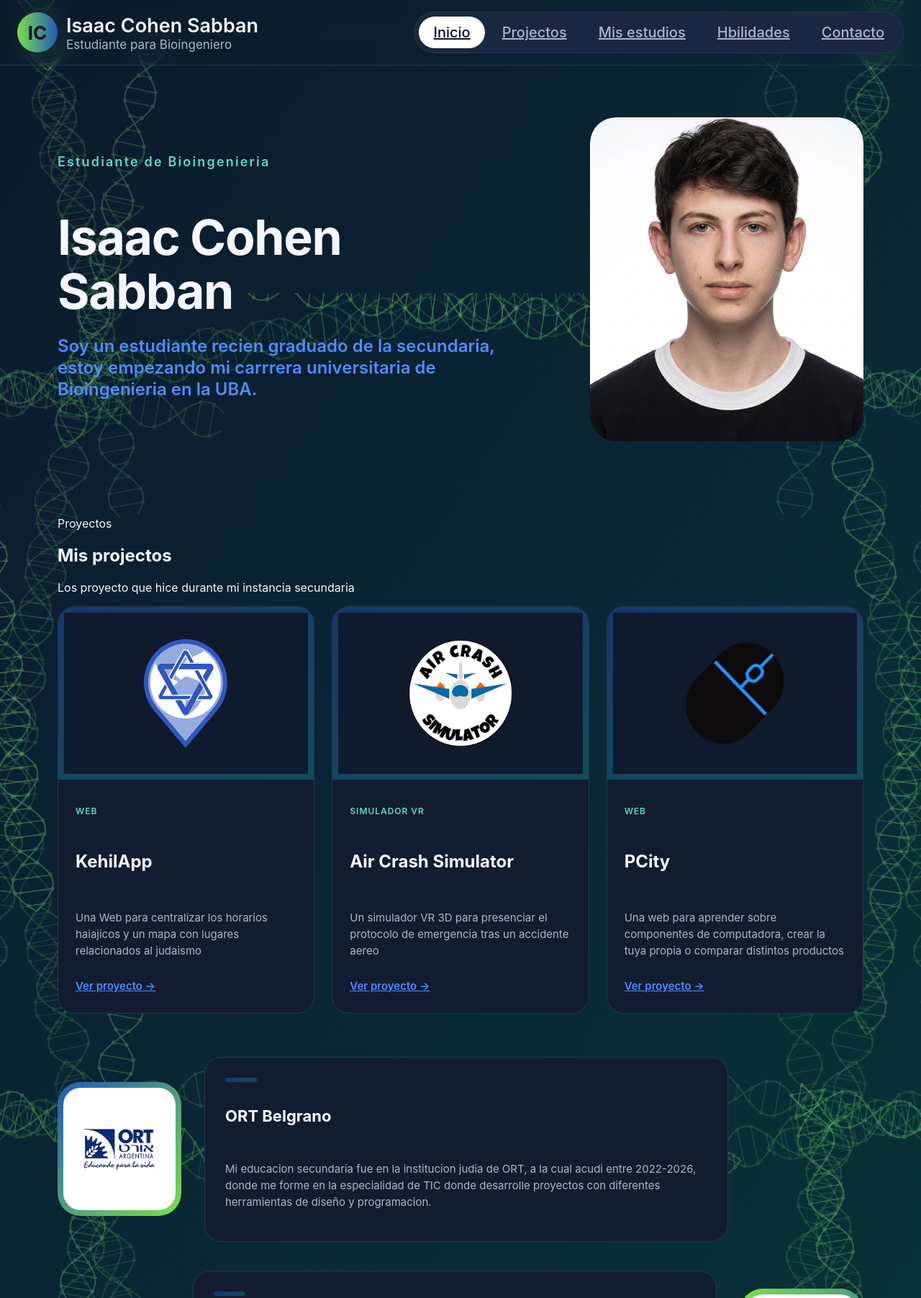
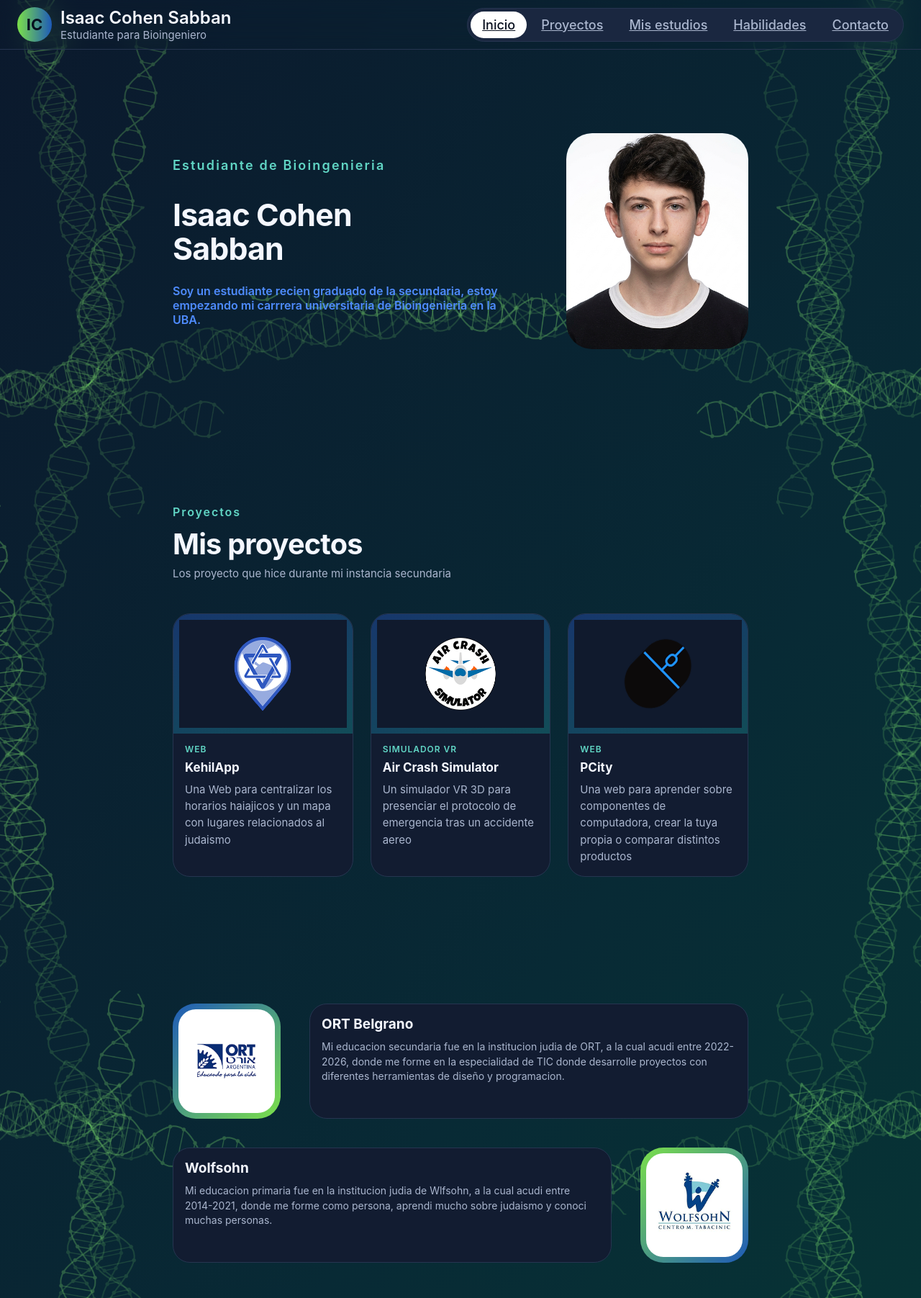
Before and after one commit to sakitosigma/Portfolio, an Astro site in the folder portfolio/: page / in a window 1280 px wide. Shown: the top 1803 px of the page at 72% size. Built offline with nearby package versions, Linux system fonts and the light colour scheme; Astro itself is replaced by a stand-in of ours.

Commit message:
terminado

```diff
--- a/portfolio/src/components/Contact.astro
+++ b/portfolio/src/components/Contact.astro
@@ -1,7 +1,6 @@
 ---
-// Reemplazá por tus datos reales
-const email = 'mailto:tu-correo@ejemplo.com';
-const linkedin = 'https://www.linkedin.com/in/tu-usuario';
+const email = 'mailto:fede.cohen.sabban@gmail.com';
+const linkedin = 'https://www.linkedin.com/in/tobias-german-b89632322/';
 ---
 
 <section id="contacto" class="section">
@@ -9,7 +8,7 @@ const linkedin = 'https://www.linkedin.com/in/tu-usuario';
     <div class="contact">
       <h2 class="contact__title">Contactame</h2>
       <div class="contact__actions">
-        <a class="btn btn--light" href={email}>Mail</a>
+        <a class="btn btn--light" href={email}>Mail: fede.cohen.sabban@gmail.com</a>
         <a class="btn btn--ghost" href={linkedin} target="_blank" rel="noopener noreferrer">LinkedIn</a>
       </div>
     </div>
@@ -17,17 +16,17 @@ const linkedin = 'https://www.linkedin.com/in/tu-usuario';
 </section>
 
 <style>
-  .section { padding-block: 110px; }
+  .section { padding-block: clamp(72px, 5.75vw, 110px); }
   .contact {
     display: flex;
     flex-direction: column;
     align-items: center;
-    gap: 22px;
-    padding: 72px 24px;
+    gap: 18px;
+    padding: clamp(48px, 3.35vw, 64px) 24px;
     border-radius: 40px;
     background: var(--grad-h);
     text-align: center;
   }
-  .contact__title { font-size: clamp(36px, 5vw, 48px); font-weight: 700; letter-spacing: -0.02em; }
+  .contact__title { margin: 0; font-size: clamp(36px, 5vw, 48px); line-height: 1.1; font-weight: 700; letter-spacing: -0.02em; }
   .contact__actions { display: flex; flex-wrap: wrap; justify-content: center; gap: 14px; }
 </style>
--- a/portfolio/src/components/Hero.astro
+++ b/portfolio/src/components/Hero.astro
@@ -19,12 +19,12 @@
 </section>
 
 <style>
-  .hero { padding-block: 72px 88px; }
+  .hero { padding-block: 116px 112px; }
   .hero__inner {
     display: grid;
-    grid-template-columns: 1fr 380px;
+    grid-template-columns: minmax(0, 1fr) min(19.8vw, 380px);
     align-items: center;
-    gap: 64px;
+    gap: clamp(36px, 6.25vw, 120px);
   }
   .hero__eyebrow {
     font-size: 18px;
@@ -34,24 +34,26 @@
     margin-bottom: 24px;
   }
   .hero__name {
-    font-size: clamp(44px, 6vw, 68px);
+    font-size: clamp(38px, 3.35vw, 64px);
     line-height: 1.1;
     font-weight: 700;
     letter-spacing: -0.02em;
     margin-bottom: 24px;
   }
   .hero__bio {
-    font-size: clamp(18px, 2vw, 24px);
+    font-size: clamp(16px, 1.25vw, 24px);
     line-height: 1.25;
     font-weight: 600;
     color: var(--blue);
     max-width: 640px;
   }
-  .hero__photo { width: 380px; height: 450px; border-radius: 36px; overflow: hidden; }
+  .hero__photo { width: min(19.8vw, 380px); aspect-ratio: 380 / 450; height: auto; border-radius: 36px; overflow: hidden; }
   .hero__photo img { width: 100%; height: 100%; object-fit: cover; border-radius: 32px; }
 
   @media (max-width: 900px) {
+    .hero { padding-block: 64px 76px; }
     .hero__inner { grid-template-columns: 1fr; gap: 48px; justify-items: center; text-align: center; }
+    .hero__inner { width: min(100% - 32px, 700px); }
     .hero__photo { width: min(340px, 100%); height: auto; aspect-ratio: 380 / 450; }
   }
 </style>
--- a/portfolio/src/components/Nav.astro
+++ b/portfolio/src/components/Nav.astro
@@ -1,9 +1,9 @@
 ---
 const links = [
   { href: '#inicio', label: 'Inicio' },
-  { href: '#projectos', label: 'Projectos' },
+  { href: '#proyectos', label: 'Proyectos' },
   { href: '#estudios', label: 'Mis estudios' },
-  { href: '#habilidades', label: 'Hbilidades' },
+  { href: '#habilidades', label: 'Habilidades' },
   { href: '#contacto', label: 'Contacto' },
 ];
 ---
@@ -31,7 +31,7 @@ const links = [
     position: sticky;
     top: 0;
     z-index: 1000;
-    padding: 16px 24px;
+    padding: 10px 24px;
     background: rgb(10 16 32 / 0%);
     border-bottom: 1px solid var(--border);
     backdrop-filter: blur(16px);
@@ -49,30 +49,30 @@ const links = [
   .brand__logo {
     display: grid;
     place-items: center;
-    width: 56px;
-    height: 56px;
+    width: 48px;
+    height: 48px;
     border-radius: 999px;
     background: linear-gradient(90deg, #7be04a, #1e5ab8);
     color: #06101f;
     font-weight: 700;
-    font-size: 26px;
+    font-size: 22px;
   }
   .brand__text { display: flex; flex-direction: column; white-space: nowrap; }
-  .brand__name { font-size: 27px; font-weight: 600; color: var(--text); }
-  .brand__role { font-size: 17px; color: var(--muted); }
+  .brand__name { font-size: 24px; font-weight: 600; color: var(--text); }
+  .brand__role { font-size: 15px; color: var(--muted); }
 
   .nav__links {
     display: flex;
     gap: 4px;
-    padding: 6px;
+    padding: 4px;
     background: var(--surface-2);
     border: 1px solid var(--border);
     border-radius: 999px;
   }
   .nav__link {
-    padding: 10px 20px;
+    padding: 8px 16px;
     border-radius: 999px;
-    font-size: 20px;
+    font-size: 18px;
     font-weight: 500;
     color: var(--muted);
     white-space: nowrap;
@@ -88,6 +88,7 @@ const links = [
     .nav__link { font-size: 15px; padding: 8px 12px; }
   }
   @media (max-width: 760px) {
+    .nav { padding-inline: 16px; }
     .nav__inner { justify-content: center; }
     .nav__links { overflow-x: auto; max-width: 100%; }
   }
--- a/portfolio/src/components/ProjectCard.astro
+++ b/portfolio/src/components/ProjectCard.astro
@@ -20,7 +20,6 @@ const { tag, title, description, image, imageAlt, href = '#' } = Astro.props;
     <p class="card__tag">{tag}</p>
     <h3 class="card__title">{title}</h3>
     <p class="card__desc">{description}</p>
-    <a class="card__cta" href={href}>Ver proyecto →</a>
   </div>
 </article>
 
@@ -39,14 +38,13 @@ const { tag, title, description, image, imageAlt, href = '#' } = Astro.props;
   .card__thumb-inner {
     display: grid;
     place-items: center;
-    height: 224px;
+    height: clamp(150px, 11.5vw, 220px);
     background: var(--panel);
   }
-  .card__thumb-inner img { max-height: 180px; max-width: 80%; object-fit: contain; }
-  .card__body { display: flex; flex-direction: column; gap: 12px; padding: 24px 24px 28px; flex: 1; }
+  .card__thumb-inner img { max-height: min(180px, 9.4vw); max-width: 80%; object-fit: contain; }
+  .card__body { display: flex; flex-direction: column; gap: 8px; padding: clamp(14px, .9vw, 18px) clamp(16px, 1.25vw, 24px) clamp(16px, 1vw, 20px); }
+  .card__tag, .card__title, .card__desc { margin: 0; }
   .card__tag { font-size: 12px; font-weight: 600; letter-spacing: 0.08em; text-transform: uppercase; color: var(--teal); }
-  .card__title { font-size: 24px; font-weight: 700; line-height: 1.25; }
+  .card__title { font-size: clamp(17px, 1.1vw, 21px); font-weight: 700; line-height: 1.25; }
   .card__desc { font-size: 15px; line-height: 1.55; color: var(--muted); }
-  .card__cta { margin-top: auto; font-size: 15px; font-weight: 600; color: var(--blue); }
-  .card__cta:hover { text-decoration: underline; }
 </style>
--- a/portfolio/src/components/Projects.astro
+++ b/portfolio/src/components/Projects.astro
@@ -32,11 +32,11 @@ const projects = [
 ];
 ---
 
-<section id="projectos" class="section section--tint">
+<section id="proyectos" class="section section--tint">
   <div class="container">
     <div class="section-header">
       <p class="eyebrow">Proyectos</p>
-      <h2 class="section-title">Mis projectos</h2>
+      <h2 class="section-title">Mis proyectos</h2>
       <p class="section-subtitle">Los proyecto que hice durante mi instancia secundaria</p>
     </div>
 
@@ -47,7 +47,7 @@ const projects = [
 </section>
 
 <style>
-  .grid { display: grid; grid-template-columns: repeat(3, 1fr); gap: 24px; }
+  .grid { display: grid; grid-template-columns: repeat(3, minmax(0, 1fr)); gap: 24px; }
   @media (max-width: 960px) { .grid { grid-template-columns: repeat(2, 1fr); } }
   @media (max-width: 620px) { .grid { grid-template-columns: 1fr; } }
 </style>
--- a/portfolio/src/components/Skills.astro
+++ b/portfolio/src/components/Skills.astro
@@ -17,7 +17,6 @@ const skills = [
     <div class="grid">
       {skills.map((s) => (
         <article class="skill">
-          <span class="skill__bar"></span>
           <h3 class="skill__title">{s.title}</h3>
           <p class="skill__text">{s.text}</p>
         </article>
@@ -31,15 +30,14 @@ const skills = [
   .skill {
     display: flex;
     flex-direction: column;
-    gap: 14px;
-    padding: 28px;
+    gap: 8px;
+    padding: clamp(16px, 1.05vw, 20px);
     background: var(--surface);
     border: 1px solid var(--border);
     border-radius: 24px;
   }
-  .skill__bar { width: 44px; height: 6px; border-radius: 3px; background: var(--grad-h); }
-  .skill__title { font-size: 22px; font-weight: 700; }
-  .skill__text { font-size: 15px; line-height: 1.55; color: var(--muted); }
+  .skill__title { font-size: clamp(16px, 1vw, 19px); font-weight: 700; }
+  .skill__text { font-size: 14px; line-height: 1.45; color: var(--muted); }
 
   @media (max-width: 1000px) { .grid { grid-template-columns: repeat(2, 1fr); } }
   @media (max-width: 560px) { .grid { grid-template-columns: 1fr; } }
--- a/portfolio/src/components/Studies.astro
+++ b/portfolio/src/components/Studies.astro
@@ -25,7 +25,6 @@ const studies = [
           <img src={s.image} alt={s.alt} />
         </div>
         <div class="study__card">
-          <span class="study__bar"></span>
           <h3 class="study__title">{s.school}</h3>
           <p class="study__text">{s.text}</p>
         </div>
@@ -35,15 +34,14 @@ const studies = [
 </section>
 
 <style>
-  .section { padding-block: 60px; }
   .studies { display: grid; gap: 40px; }
-  .study { display: flex; align-items: center; gap: 32px; max-width: 932px; }
+  .study { display: flex; align-items: center; gap: 40px; max-width: 932px; }
   .study--reverse { flex-direction: row-reverse; margin-left: auto; }
 
   .study__logo {
     flex: none;
-    width: 172px;
-    height: 186px;
+    width: clamp(150px, 9.7vw, 186px);
+    height: clamp(160px, 10.4vw, 200px);
     padding: 8px;
     border-radius: 32px;
     background: linear-gradient(135deg, #1e5ab8, #7be04a);
@@ -61,15 +59,16 @@ const studies = [
   .study__card {
     display: flex;
     flex-direction: column;
-    gap: 12px;
-    padding: 28px;
+    gap: 10px;
+    min-height: clamp(160px, 10.4vw, 200px);
+    padding: clamp(16px, 1.05vw, 20px);
     background: var(--surface);
     border: 1px solid var(--border);
     border-radius: 24px;
   }
-  .study__bar { width: 44px; height: 6px; border-radius: 3px; background: var(--grad-h); }
-  .study__title { font-size: 22px; font-weight: 700; }
-  .study__text { font-size: 15px; line-height: 1.55; color: var(--muted); }
+  .study__title, .study__text { margin: 0; }
+  .study__title { font-size: 19px; font-weight: 700; }
+  .study__text { font-size: 14px; line-height: 1.45; color: var(--muted); }
 
   @media (max-width: 760px) {
     .study, .study--reverse { flex-direction: column; margin-left: 0; align-items: stretch; }
--- a/portfolio/src/styles/global.css
+++ b/portfolio/src/styles/global.css
@@ -32,8 +32,23 @@ body {
 }
 img { display: block; max-width: 100%; }
 a { color: inherit; }
-.container { width: min(1120px, calc(100% - 40px)); margin-inline: auto; }
+.container { width: min(1200px, 62.5vw); margin-inline: auto; }
+
+/* Shared section rhythm and heading scale */
+.section { padding-block: 88px; }
+.section-header { margin-bottom: 44px; }
+.eyebrow { margin-bottom: 14px; font-size: 16px; font-weight: 600; letter-spacing: .12em; color: var(--teal); }
+.section-title { margin: 0 0 8px; font-size: clamp(30px, 3.1vw, 60px); line-height: 1.08; letter-spacing: -.02em; }
+.section-subtitle { margin: 0; font-size: clamp(15px, 1.1vw, 21px); line-height: 1.45; color: var(--muted); }
 
 @media (prefers-reduced-motion: reduce) {
   *, *::before, *::after { scroll-behavior: auto !important; transition-duration: .01ms !important; }
 }
+
+@media (max-width: 760px) {
+  .container { width: min(100% - 32px, 560px); }
+  .section { padding-block: 64px; }
+  .section-header { margin-bottom: 28px; }
+  .section-title { font-size: clamp(32px, 8vw, 44px); }
+  .section-subtitle { font-size: 17px; }
+}
```
